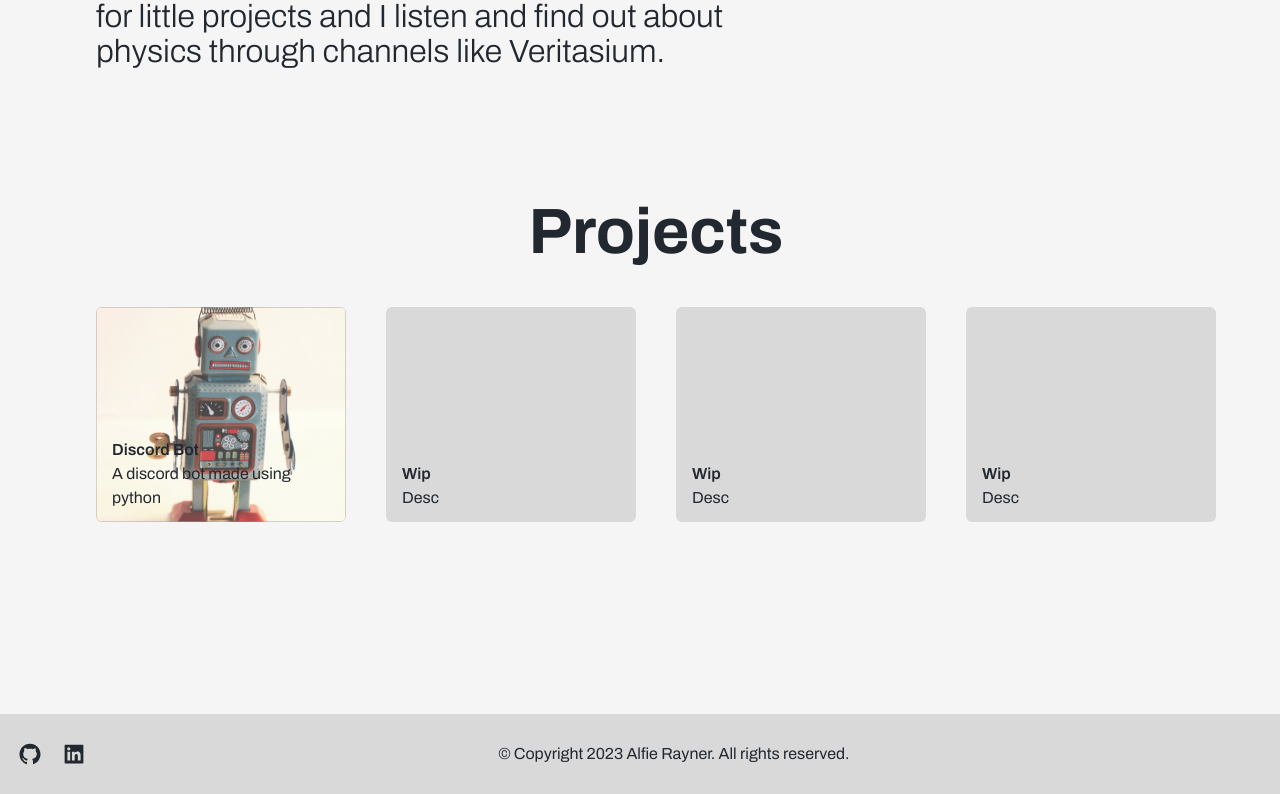
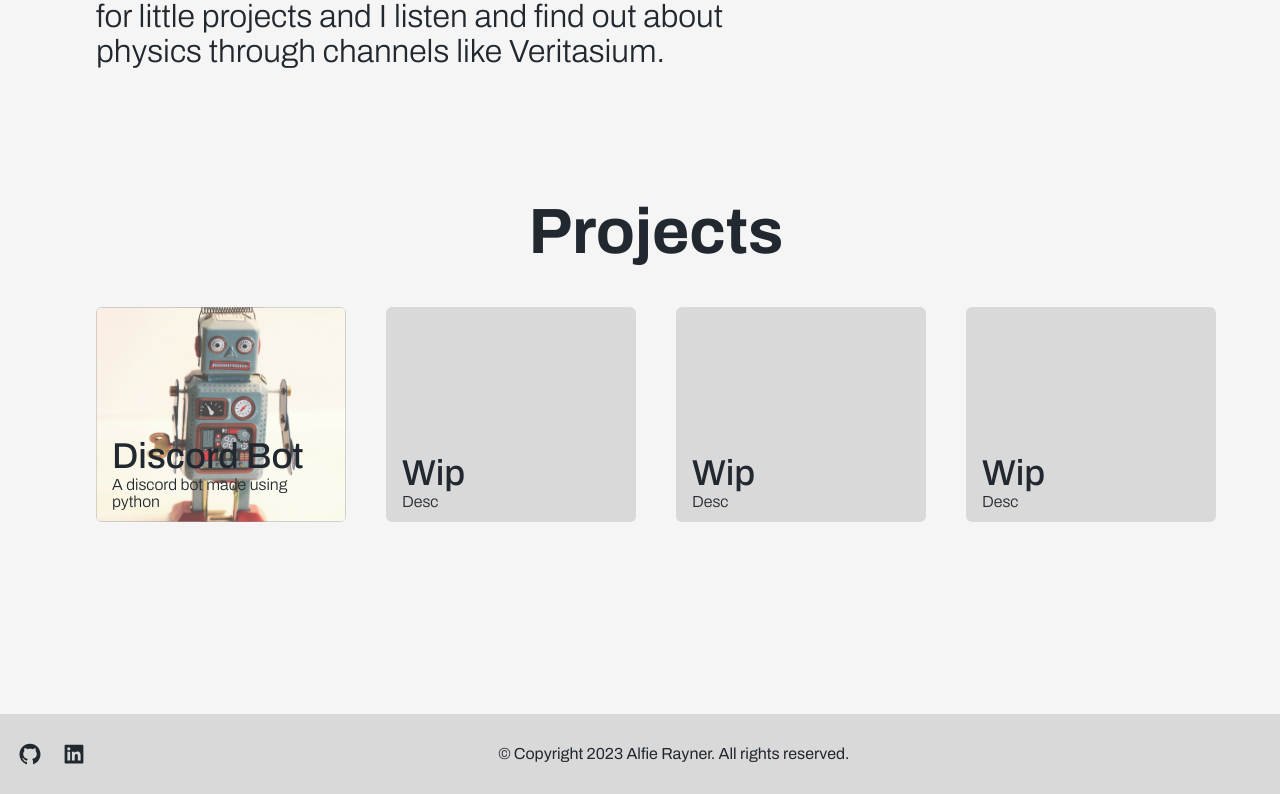
Before and after one commit to Alfredoes234/portfolio, a Next.js app: page / in a window 1280 px wide. Shown: the part 1666-2460 px from the top of the page. Built offline with nearby package versions, Linux system fonts and the light colour scheme.

Commit message:
badabing

```diff
--- a/app/page.tsx
+++ b/app/page.tsx
@@ -38,9 +38,9 @@ export default function Home() {
         <Link href={"https://github.com/Alfredoes234/BRADBOT"} className="group relative flex transition hover:scale-105 ">
           <Image src={"/robot.svg"} alt={"Photo of an old timey robot"} width={391} height={391} className="rounded-md object-cover" />
           <div className="absolute rounded-md bg-grey w-full h-full opacity-5 transition-opacity duration-500 group-hover:opacity-80 " />
-          <div className="absolute bottom-0 px-4 py-3 bg-gray-500/50 w-full">
-            <h1 className="text-white font-semibold text-4xl"> Discord Bot </h1>
-            <p className="text-gray-200">
+          <div className="absolute bottom-0 px-4 py-3 w-full">
+            <h1 className="text-h3"> Discord Bot </h1>
+            <p className="text-small">
               A discord bot made using python
             </p>
           </div>
@@ -48,9 +48,9 @@ export default function Home() {
         <Link href={""} className="group relative flex transition hover:scale-105 ">
           <Image src={"/project_rectangle.svg"} alt={"Work in progress"} width={391} height={391} className="rounded-md object-cover" />
           <div className="absolute rounded-md bg-grey w-full h-full opacity-5 transition-opacity duration-500 group-hover:opacity-80 " />
-          <div className="absolute bottom-0 px-4 py-3 bg-gray-500/50 w-full">
-            <h1 className="text-white font-semibold text-4xl"> Wip </h1>
-            <p className="text-gray-200">
+          <div className="absolute bottom-0 px-4 py-3 w-full">
+            <h1 className="text-h3"> Wip </h1>
+            <p className="text-small">
               Desc
             </p>
           </div>
@@ -58,9 +58,9 @@ export default function Home() {
         <Link href={""} className="group relative flex transition hover:scale-105 ">
           <Image src={"/project_rectangle.svg"} alt={"Work in progress"} width={391} height={391} className="rounded-md object-cover" />
           <div className="absolute rounded-md bg-grey w-full h-full opacity-5 transition-opacity duration-500 group-hover:opacity-80 " />
-          <div className="absolute bottom-0 px-4 py-3 bg-gray-500/50 w-full">
-            <h1 className="text-white font-semibold text-4xl"> Wip </h1>
-            <p className="text-gray-200">
+          <div className="absolute bottom-0 px-4 py-3 w-full">
+            <h1 className="text-h3"> Wip </h1>
+            <p className="text-small">
               Desc
             </p>
           </div>
@@ -68,9 +68,9 @@ export default function Home() {
         <Link href={""} className="group relative flex transition hover:scale-105 ">
           <Image src={"/project_rectangle.svg"} alt={"Work in progress"} width={391} height={391} className="rounded-md object-cover" />
           <div className="absolute rounded-md bg-grey w-full h-full opacity-5 transition-opacity duration-500 group-hover:opacity-80 " />
-          <div className="absolute bottom-0 px-4 py-3 bg-gray-500/50 w-full">
-            <h1 className="text-white font-semibold text-4xl"> Wip </h1>
-            <p className="text-gray-200">
+          <div className="absolute bottom-0 px-4 py-3 w-full">
+            <h1 className="text-h3"> Wip </h1>
+            <p className="text-small">
               Desc
             </p>
           </div>
```
